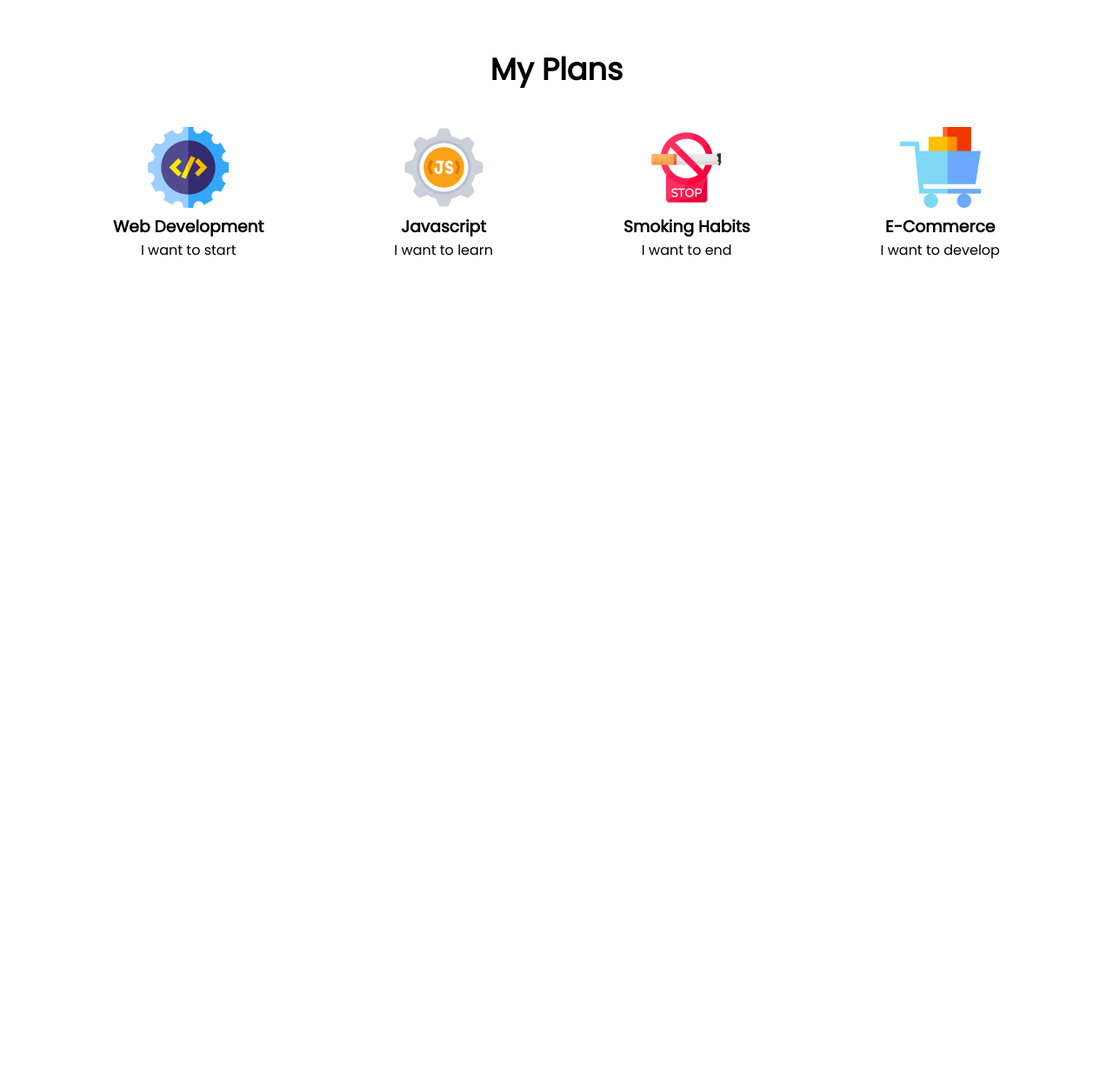
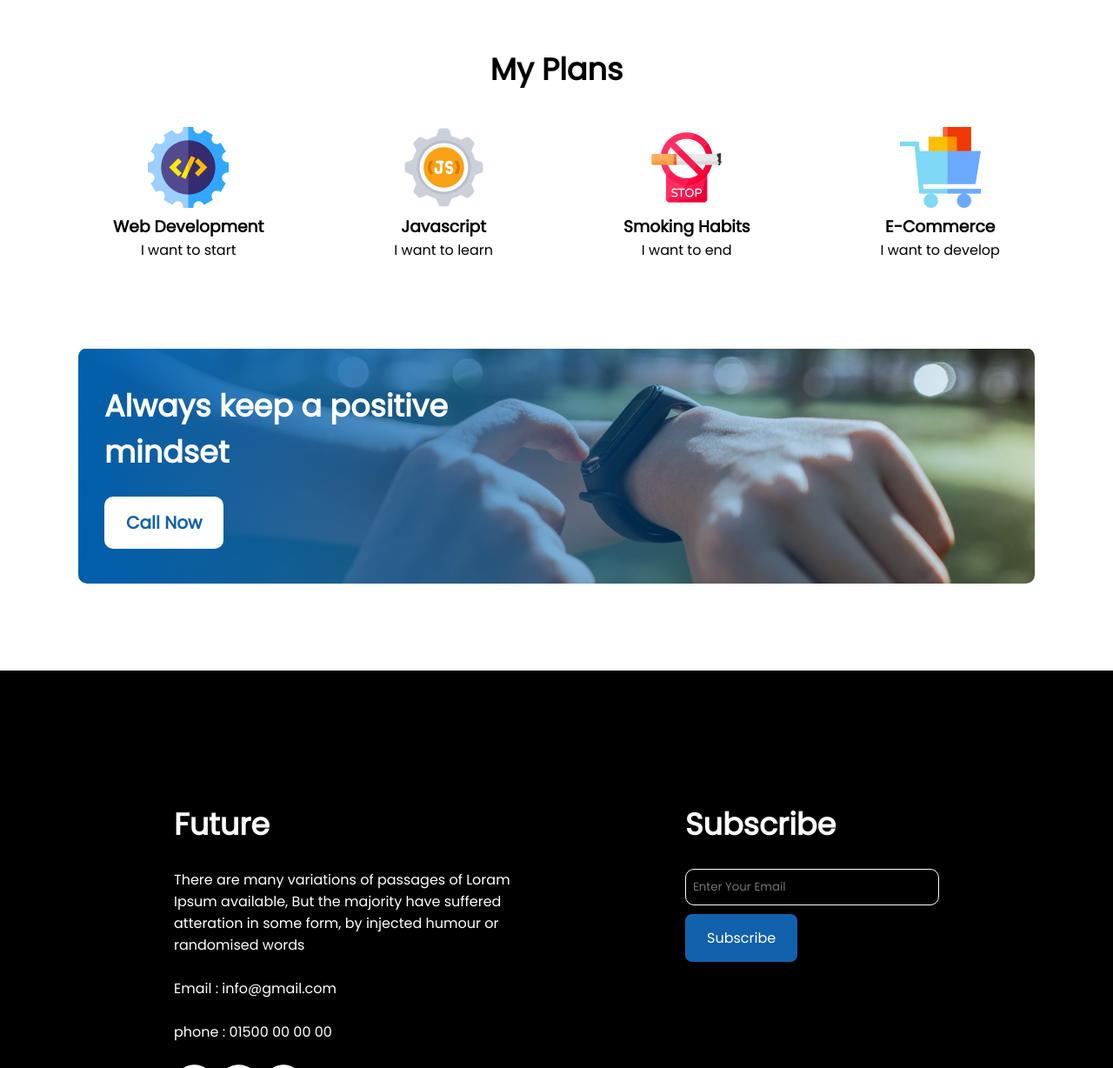
Before and after one commit to NAYEEM332/third-portfolio, a plain HTML site: page index.html in a window 1280 px wide. Shown: the part 1572-2800 px from the top of the page at 87% size. Before the commit the page ends 1872 px from the top, so only its background shows below. Drawn offline with Linux system fonts and the light colour scheme.

Commit message:
footer added

```diff
--- a/index.html
+++ b/index.html
@@ -61,13 +61,39 @@
         </section>
 
         <section class="third-section">
-
+            <h1 class="third-section-title">Always keep a positive mindset</h1>
+            <button class="third-section-btn">Call Now</button>
         </section>
 
     </main>
 
     <footer>
 
+        <section class="footer-section">
+            <div class="container">
+                <h2 class="footer-title">Future</h2><br>
+                <p>There are many variations of passages of Loram Ipsum available, But the majority have suffered atteration in some form, by injected humour or randomised words</p><br>
+                <p>Email : info@gmail.com</p><br>
+                <p>phone : 01500 00 00 00</p><br>
+                <div class="ancor-point">
+                    <a href="">
+                        <img src="images/icons/fb.png" alt="">
+                    </a>
+                    <a href="">
+                        <img src="images/icons/twitter.png" alt="">
+                    </a>
+                    <a href="">
+                        <img src="images/icons/youtube.png" alt="">
+                    </a>
+                </div>
+            </div>
+            <div class="container">
+                <h3 class="footer-title">Subscribe</h3> <br>
+                <input class="mail-input" type="email" name="" id="" placeholder="Enter Your Email"><br>
+                <input class="sub-btn" type="button" value="Subscribe">
+            </div>
+        </section>
+
     </footer>
 
 </body>
--- a/style/style.css
+++ b/style/style.css
@@ -33,7 +33,7 @@
    padding: 12px 20px;
    border: none;
    border-radius: 5px;
-   color: rgb(0, 154, 192);
+   color: rgb(18, 97, 172);
    font-size: 20px;
    font-weight: 700;
 }
@@ -74,3 +74,70 @@
 }
 
 /* third section */
+
+.third-section{
+    background-image: url(/images/gradient1.png), url(/images/watch.png);
+    background-repeat: no-repeat;
+    max-width: 1100px;
+    margin: auto;
+    border-radius: 10px;
+    margin-top: 100px;
+    margin-bottom: 100px;
+}
+
+.third-section-title{
+    padding-left: 30px;
+    padding-top: 40px;
+    padding-bottom: 25px;
+    font-size: 35px;
+    max-width: 500px;
+    color: white;
+}
+
+.third-section-btn{
+    margin-left: 30px;
+    margin-bottom: 40px;
+    padding: 15px 25px;
+    border-radius: 10px;
+    border: none;
+    font-size: 20px;
+    font-weight: 700;
+    color: rgb(18, 97, 172);
+    background-color: white;
+}
+
+/* footer */
+
+.footer-section{
+    background-color: black;
+    color: white;
+    display: flex;
+    padding: 150px 200px;
+    gap: 200px;
+}
+
+.footer-title{
+    font-size: 35px;
+}
+
+.ancor-point a{
+    text-decoration: none;
+}
+
+.mail-input{
+    padding: 10px 8px;
+    padding-right: 25px;
+    background-color: black;
+    border: 1px solid white;
+    border-radius: 10px;
+}
+
+.sub-btn{
+    margin-top: 10px;
+    padding: 15px 25px;
+    border: none;
+    border-radius: 8px;
+    color: white;
+    font-size: 16px;
+    background-color: rgb(18, 97, 172);
+}
```
